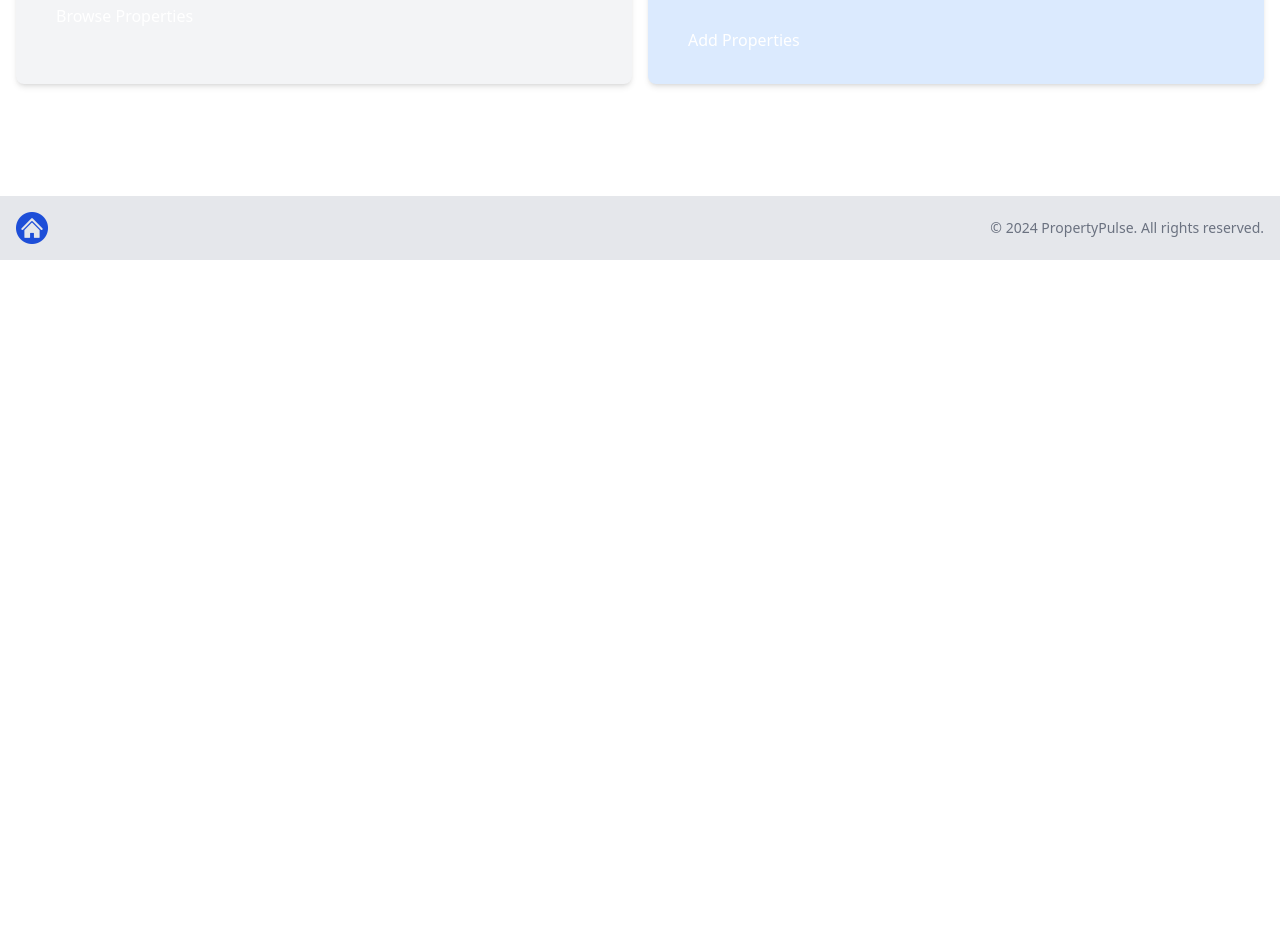
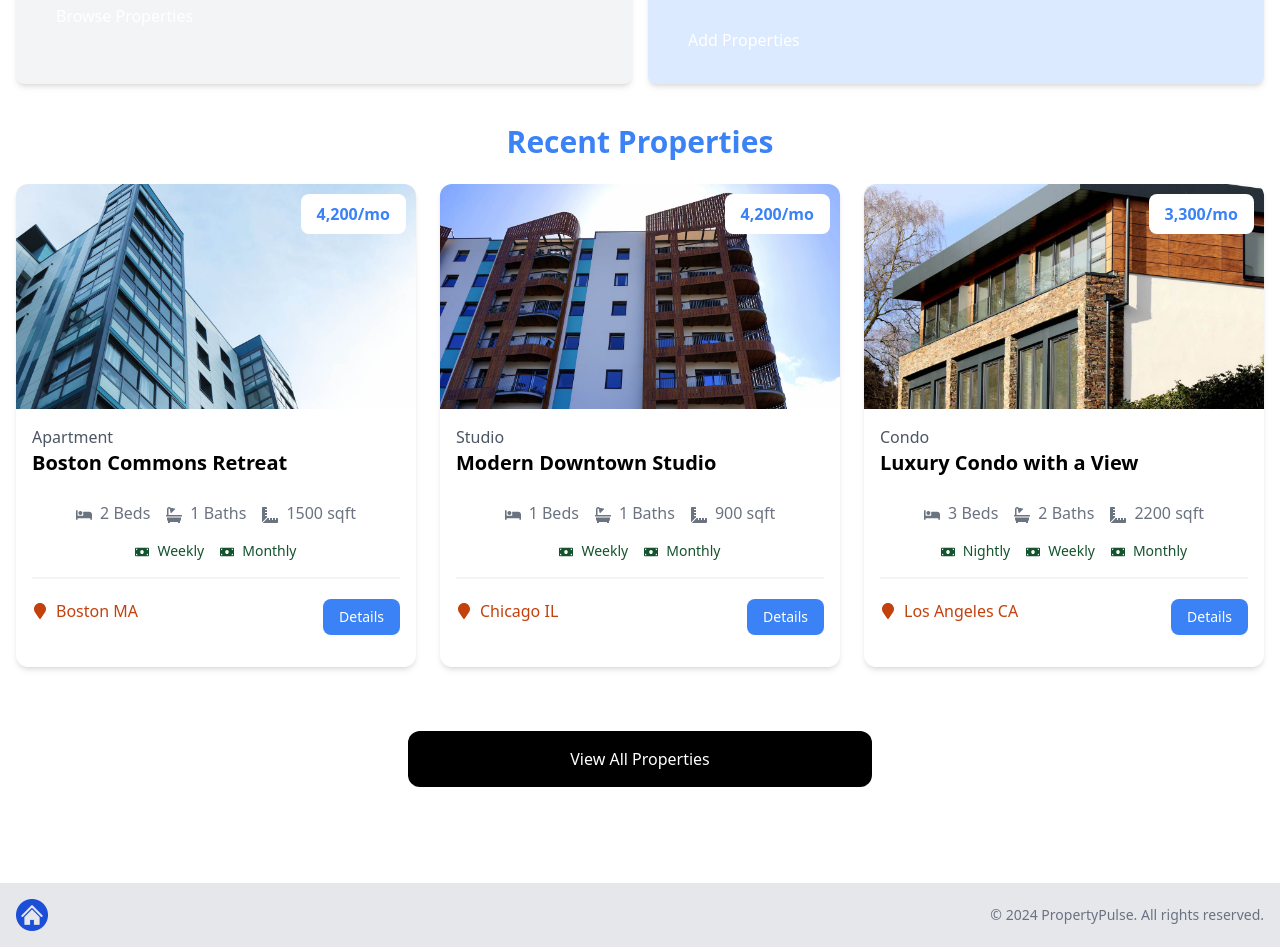
Before and after one commit to umbgtt10/property-pulse, a Next.js app: page / in a window 1280 px wide. Shown: the part 561-1508 px from the top of the page. Before the commit the page ends 821 px from the top, so only its background shows below. Built offline with nearby package versions, Linux system fonts and the light colour scheme.

Commit message:
Recent properties on home page displayed

```diff
--- a/app/page.jsx
+++ b/app/page.jsx
@@ -1,11 +1,13 @@
 import Hero from "@/components/Hero"
 import InfoBoxes from "@/components/InfoBoxes"
+import HomeProperties from "@/components/HomeProperties"
 
 const HomePage = () => {
   return (
     <>
        <Hero />
        <InfoBoxes />
+       <HomeProperties />
     </>
   )
 }
--- /dev/null
+++ b/components/HomeProperties.jsx
@@ -0,0 +1,40 @@
+import Link from 'next/link'
+import properties from '@/properties.json'
+import PropertyCard from './PropertyCard'
+
+const HomeProperties = () => {
+
+    const recentProperties = properties
+       .sort(() => Math.random() - Math.random())
+       .slice(0, 3)
+
+
+  return (
+    <>
+    <section className="px-4 py-6">
+       <div className="container-xl lg:container m-auto">
+          <h2 className="text-3xl font-bold text-blue-500 mb-6 text-center">
+             Recent Properties
+          </h2>
+          <div className="grid grid-cols-1 md:grid-cols-3 gap-6">
+             { recentProperties === 0
+                ? (<p>No Properties Found</p>)
+                : recentProperties.map((property) => (
+                     <PropertyCard key={property._id} property={property} />
+                ))
+             }
+          </div>
+       </div>
+    </section>
+    <section className="m-auto max-w-lg my-10 px-6">
+       <Link
+          href="properties"
+          className="block bg-black text-white text-center py-4 px-6 rounded-xl hover:bg-gray-700">
+          View All Properties
+       </Link>
+    </section>
+    </>
+  )
+}
+
+export default HomeProperties
```
